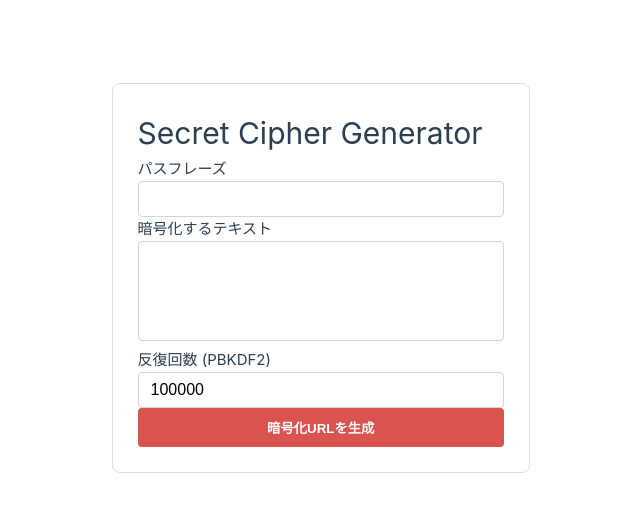
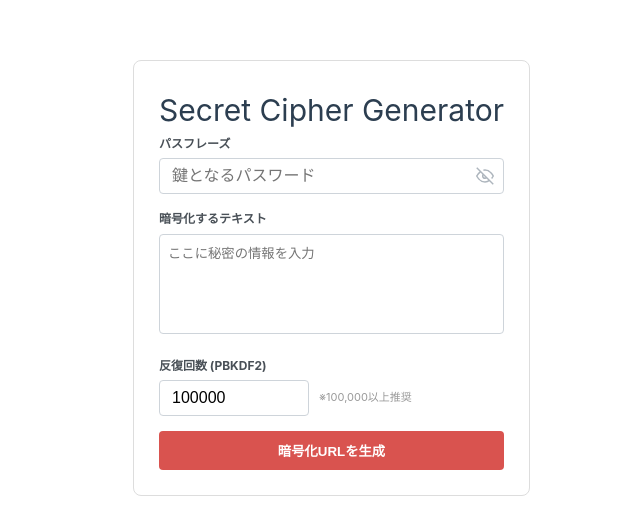
Before and after one commit to Yusaku-KASAI/txt-crypter, a Vue app in the folder vue/: page / in a window 1280 px wide. Shown: the part 132-662 px from the top of the page, without its empty margins (110-750 px from the left). Built offline with nearby package versions, Linux system fonts and the light colour scheme.

Commit message:
パスフレーズ表示切り替え&デザイン調整

```diff
--- a/vue/src/pages/Index.vue
+++ b/vue/src/pages/Index.vue
@@ -2,17 +2,62 @@
   <div :class="['app-wrapper', { 'is-decrypt-mode': isDecryptMode }]">
     <div v-if="!isDecryptMode" class="card encrypt-card">
       <h1 class="title">Secret Cipher Generator</h1>
+
       <div class="field">
         <label class="label">パスフレーズ</label>
-        <input v-model="password" type="password" class="input-base" />
+        <div class="pass-input-box">
+          <input
+            v-model="password"
+            :type="isPasswordVisible ? 'text' : 'password'"
+            class="input-base main-input"
+            placeholder="鍵となるパスワード"
+          />
+          <button class="eye-btn" @click="isPasswordVisible = !isPasswordVisible" type="button">
+            <svg
+              v-if="!isPasswordVisible"
+              viewBox="0 0 24 24"
+              width="18"
+              height="18"
+              fill="none"
+              stroke="currentColor"
+              stroke-width="2"
+            >
+              <path
+                d="M17.94 17.94A10.07 10.07 0 0 1 12 20c-7 0-11-8-11-8a18.45 18.45 0 0 1 5.06-5.94M9.9 4.24A9.12 9.12 0 0 1 12 4c7 0 11 8 11 8a18.5 18.5 0 0 1-2.16 3.19m-6.72-1.07a3 3 0 1 1-4.24-4.24"
+              ></path>
+              <line x1="1" y1="1" x2="23" y2="23"></line>
+            </svg>
+            <svg
+              v-else
+              viewBox="0 0 24 24"
+              width="18"
+              height="18"
+              fill="none"
+              stroke="currentColor"
+              stroke-width="2"
+            >
+              <path d="M1 12s4-8 11-8 11 8 11 8-4 8-11 8-11-8-11-8z"></path>
+              <circle cx="12" cy="12" r="3"></circle>
+            </svg>
+          </button>
+        </div>
       </div>
+
       <div class="field">
         <label class="label">暗号化するテキスト</label>
-        <textarea v-model="mainText" class="textarea-base"></textarea>
+        <textarea
+          v-model="mainText"
+          class="textarea-base"
+          placeholder="ここに秘密の情報を入力"
+        ></textarea>
       </div>
+
       <div class="field">
         <label class="label">反復回数 (PBKDF2)</label>
-        <input v-model.number="iterations" type="number" class="input-base small-input" />
+        <div class="iter-row">
+          <input v-model.number="iterations" type="number" class="input-base iter-input-small" />
+          <span class="iter-hint">※100,000以上推奨</span>
+        </div>
       </div>
 
       <button @click="handleEncrypt" class="btn-red w-full py-12" :disabled="isProcessing">
@@ -61,9 +106,41 @@
               placeholder="パスフレーズ"
               @keyup.enter="handleDecrypt"
             />
+            <button class="eye-btn" @click="isPasswordVisible = !isPasswordVisible" type="button">
+              <svg
+                v-if="!isPasswordVisible"
+                viewBox="0 0 24 24"
+                width="18"
+                height="18"
+                fill="none"
+                stroke="currentColor"
+                stroke-width="2"
+              >
+                <path
+                  d="M17.94 17.94A10.07 10.07 0 0 1 12 20c-7 0-11-8-11-8a18.45 18.45 0 0 1 5.06-5.94M9.9 4.24A9.12 9.12 0 0 1 12 4c7 0 11 8 11 8a18.5 18.5 0 0 1-2.16 3.19m-6.72-1.07a3 3 0 1 1-4.24-4.24"
+                ></path>
+                <line x1="1" y1="1" x2="23" y2="23"></line>
+              </svg>
+              <svg
+                v-else
+                viewBox="0 0 24 24"
+                width="18"
+                height="18"
+                fill="none"
+                stroke="currentColor"
+                stroke-width="2"
+              >
+                <path d="M1 12s4-8 11-8 11 8 11 8-4 8-11 8-11-8-11-8z"></path>
+                <circle cx="12" cy="12" r="3"></circle>
+              </svg>
+            </button>
           </div>
-          <div class="iter-input-box">
-            <input v-model.number="iterations" type="number" class="input-base iter-input" />
+          <div class="iter-input-box-compact">
+            <input
+              v-model.number="iterations"
+              type="number"
+              class="input-base iter-input-compact"
+            />
           </div>
         </div>
         <div class="button-row-bottom">
@@ -107,17 +184,11 @@
             </svg>
           </button>
           <span class="timer-display">
-            {{
-              copyStatus.res
-                ? "クリップボードにコピーしました！"
-                : `${timeLeft}秒後に閉じられます。`
-            }}
+            {{ copyStatus.res ? "コピーしました！" : `${timeLeft}秒後に閉じられます。` }}
           </span>
           <button @click="resetToLocked" class="btn-gray-sm">閉じる</button>
         </div>
-        <div class="result-body">
-          {{ decryptedText }}
-        </div>
+        <div class="result-body">{{ decryptedText }}</div>
       </div>
     </div>
   </div>
@@ -127,7 +198,6 @@
 import { ref, reactive, onMounted } from "vue";
 import CryptoJS from "crypto-js";
 
-// ... (既存の変数定義) ...
 const password = ref("");
 const iterations = ref(100000);
 const mainText = ref("");
@@ -145,11 +215,7 @@ const isProcessing = ref(false);
 const timeLeft = ref(30);
 let timerInterval = null;
 
-// コピー状態管理用のリアクティブオブジェクト
-const copyStatus = reactive({
-  url: false,
-  res: false,
-});
+const copyStatus = reactive({ url: false, res: false });
 
 onMounted(() => {
   const params = new URLSearchParams(window.location.search);
@@ -166,7 +232,6 @@ onMounted(() => {
   }
 });
 
-// ... (handleEncrypt, handleDecrypt, startTimer, resetToLocked は前回のものを継承) ...
 const handleEncrypt = () => {
   if (!password.value || !mainText.value) return;
   isProcessing.value = true;
@@ -229,13 +294,9 @@ const resetToLocked = () => {
   password.value = "";
   errorMsg.value = "";
   copyStatus.res = false;
+  isPasswordVisible.value = false;
 };
 
-/**
- * コピー関数 (フィードバック付き)
- * @param {string} t コピーするテキスト
- * @param {string} type 'url' か 'res'
- */
 const copy = async (t, type) => {
   try {
     if (navigator.clipboard && navigator.clipboard.writeText) {
@@ -251,17 +312,14 @@ const copy = async (t, type) => {
     document.execCommand("copy");
     document.body.removeChild(textArea);
   }
-
-  // フィードバックの表示
   copyStatus[type] = true;
   setTimeout(() => {
     copyStatus[type] = false;
-  }, 3000); // 3秒後に元に戻す
+  }, 3000);
 };
 </script>
 
 <style scoped>
-/* 前回のスタイルを継承 + フィードバック用スタイル追加 */
 .app-wrapper {
   font-family: -apple-system, sans-serif;
   display: flex;
@@ -271,6 +329,8 @@ const copy = async (t, type) => {
 .is-decrypt-mode {
   padding: 0;
 }
+
+/* 入力パーツ共通 */
 .input-base {
   border: 1px solid #ced4da;
   border-radius: 4px;
@@ -297,12 +357,37 @@ const copy = async (t, type) => {
   cursor: pointer;
   transition: all 0.2s;
 }
-
-/* 成功時のボタン色 */
 .btn-success {
   background: #28a745 !important;
 }
 
+/* パスフレーズ表示切替用の相対配置 */
+.pass-input-box {
+  position: relative;
+  width: 100%;
+  flex: 1;
+}
+.main-input {
+  padding-right: 40px;
+} /* アイコンと重ならないように右余白 */
+.eye-btn {
+  position: absolute;
+  right: 10px;
+  top: 50%;
+  transform: translateY(-50%);
+  background: none;
+  border: none;
+  cursor: pointer;
+  color: #adb5bd;
+  padding: 0;
+  display: flex;
+  align-items: center;
+}
+.eye-btn:hover {
+  color: #888;
+}
+
+/* 暗号化画面 */
 .encrypt-card {
   width: 100%;
   max-width: 500px;
@@ -312,6 +397,16 @@ const copy = async (t, type) => {
   border-radius: 8px;
   margin-top: 20px;
 }
+.field {
+  margin-bottom: 15px;
+}
+.label {
+  display: block;
+  font-size: 12px;
+  font-weight: bold;
+  color: #495057;
+  margin-bottom: 5px;
+}
 .textarea-base {
   width: 100%;
   height: 100px;
@@ -319,6 +414,18 @@ const copy = async (t, type) => {
   border-radius: 4px;
   padding: 8px;
   resize: none;
+}
+.iter-row {
+  display: flex;
+  align-items: center;
+  gap: 10px;
+}
+.iter-input-small {
+  width: 150px !important;
+}
+.iter-hint {
+  font-size: 11px;
+  color: #999;
 }
 .url-output {
   background: #f8f9fa;
@@ -332,6 +439,7 @@ const copy = async (t, type) => {
   margin-top: 5px;
 }
 
+/* 復号画面 */
 .decrypt-container {
   width: 100%;
 }
@@ -348,6 +456,7 @@ const copy = async (t, type) => {
 .dot-placeholder {
   flex: 1;
   padding: 10px 15px;
+  line-height: 20px;
   color: #adb5bd;
   font-size: 18px;
   letter-spacing: 2px;
@@ -356,6 +465,7 @@ const copy = async (t, type) => {
   background: #6c757d;
   color: white;
   padding: 10px 15px;
+  line-height: 0;
 }
 
 .input-ui-container {
@@ -367,19 +477,21 @@ const copy = async (t, type) => {
 .input-row-top {
   display: flex;
   gap: 8px;
+  align-items: stretch;
 }
-.pass-input-box {
-  flex: 3;
-  position: relative;
+.iter-input-box-compact {
+  width: 100px;
+  flex-shrink: 0;
 }
-.iter-input-box {
-  flex: 1;
+.iter-input-compact {
+  text-align: center;
 }
 .button-row-bottom {
   display: flex;
   gap: 8px;
 }
 
+/* 成功画面 */
 .success-ui-card {
   width: 100%;
   border: 1px solid #dee2e6;
@@ -401,18 +513,15 @@ const copy = async (t, type) => {
   cursor: pointer;
   display: flex;
   margin-right: 15px;
-  transition: all 0.2s;
 }
 .btn-icon-outline.copied {
   border-color: #28a745;
   background: #f0fff4;
 }
-
 .timer-display {
   flex: 1;
   font-size: 13px;
   color: #666;
-  transition: color 0.3s;
 }
 .btn-gray-sm {
   background: #6c757d;
@@ -430,6 +539,9 @@ const copy = async (t, type) => {
   word-break: break-all;
 }
 
+.mt-20 {
+  margin-top: 20px;
+}
 .w-full {
   width: 100%;
 }
@@ -439,9 +551,6 @@ const copy = async (t, type) => {
 .flex-2 {
   flex: 2;
 }
-.mt-20 {
-  margin-top: 20px;
-}
 .error-text-mini {
   color: #d9534f;
   font-size: 12px;
```
